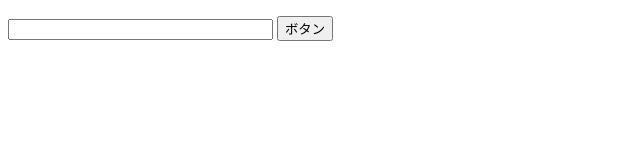
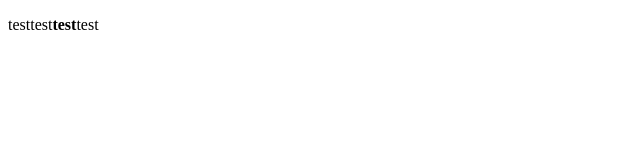
Before and after one commit to user12421019/test, a plain HTML site: page index.html in a window 1280 px wide. Shown: the whole page, without its empty margins (0-640 px from the left). Drawn offline with Linux system fonts and the light colour scheme.

Commit message:
Update index.html

```diff
--- a/index.html
+++ b/index.html
@@ -4,15 +4,8 @@
     <title>test</title>
     <meta charset="UTF-8">
     <meta name="viewport" content="width=device-width,initial-scale=1">
-    <link rel="stylesheet" href="./index.css">
-    <script type="text/javascript" src="./index.js" defer=""></script>
   </head>
   <body>
-    <form action="#" name="form1">
-      <p>
-        <input type="text" size="30" name="input1">
-        <input type="button" value="ボタン" onclick="aaa();">
-      </p>
-    </form>
+    <p>testtest<strong>test</strong>test</p>
   </body>
 </html>
```
